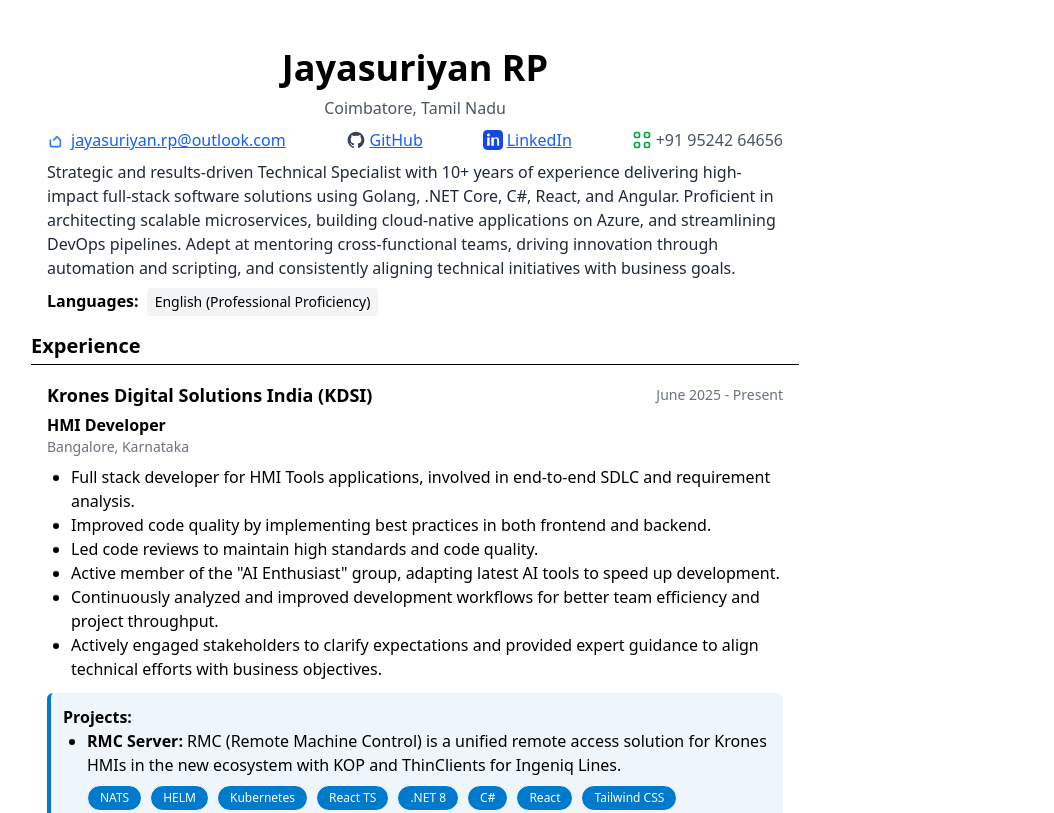
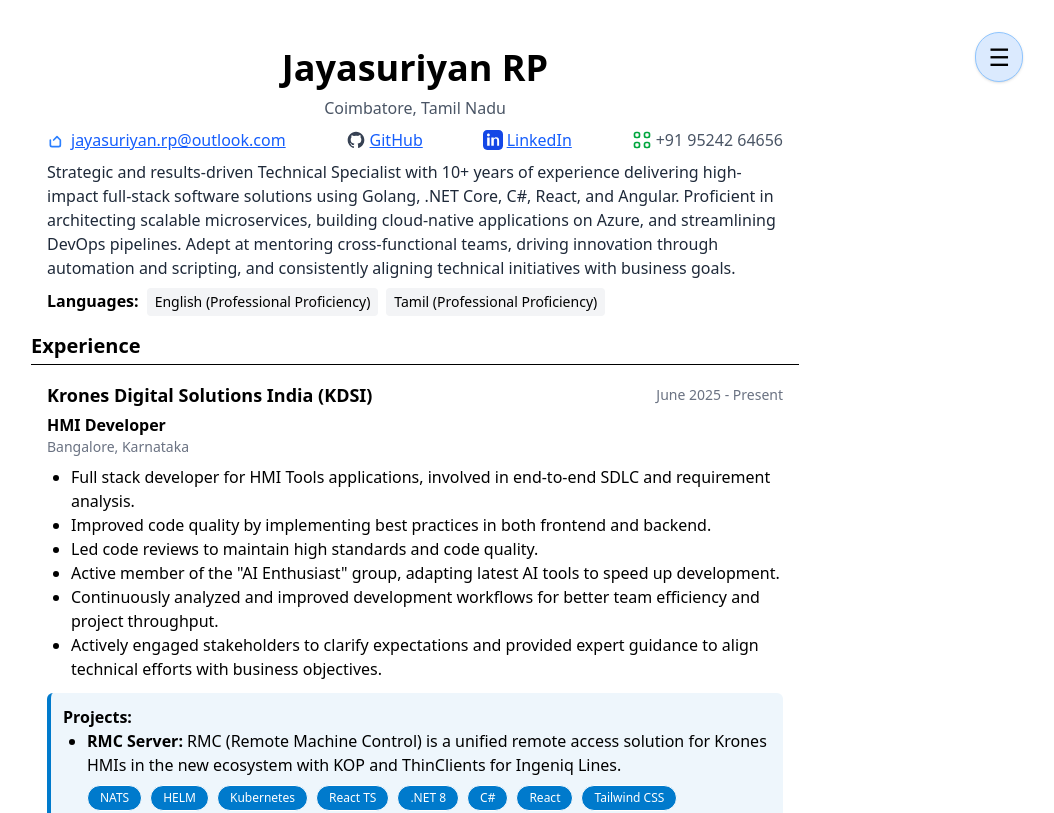
Before and after one commit to JayasuriyanRP/NewCV, a React (Vite) app: page / in a window 1280 px wide. Shown: the top 813 px of the page, without its empty margins (225-1279 px from the left). Built offline with nearby package versions, Linux system fonts and the light colour scheme.

Commit message:
feat: add PrintActionsBar component for enhanced resume interaction and update basics.json with Tamil language proficiency

```diff
--- a/public/basics.json
+++ b/public/basics.json
@@ -7,6 +7,7 @@
   "linkedin": "https://www.linkedin.com/in/jayasuriyan/",
   "summary": "Strategic and results-driven Technical Specialist with 10+ years of experience delivering high-impact full-stack software solutions using Golang, .NET Core, C#, React, and Angular. Proficient in architecting scalable microservices, building cloud-native applications on Azure, and streamlining DevOps pipelines. Adept at mentoring cross-functional teams, driving innovation through automation and scripting, and consistently aligning technical initiatives with business goals.",
   "languages": [
-    { "name": "English", "proficiency": "Professional Proficiency" }
+    { "name": "English", "proficiency": "Professional Proficiency" },
+    { "name": "Tamil", "proficiency": "Professional Proficiency" }
   ]
 }
--- a/src/App.tsx
+++ b/src/App.tsx
@@ -1,3 +1,4 @@
+import PrintActionsBar from "./components/PrintActionsBar";
 import Resume from "./components/Resume";
 
 // Replace with your actual resume.json URL
@@ -7,6 +8,7 @@
   return (
     <div className="min-h-screen bg-resume-bg text-resume-text font-sans flex flex-col items-center py-8">
       <div className="w-full max-w-3xl">
+        <PrintActionsBar />
         <Resume rootUrl={RESUME_ROOT_URL} />
       </div>
     </div>
--- /dev/null
+++ b/src/components/PrintActionsBar.tsx
@@ -0,0 +1,64 @@
+import { useRef, useState } from "react";
+
+function compressPDFviaCanvas() {
+  // Placeholder: PDF compression via Canvas requires a library (e.g., pdf-lib, pdf.js)
+  alert("PDF compression via Canvas is not implemented yet.");
+}
+
+export default function PrintActionsBar() {
+  const [collapsed, setCollapsed] = useState(true);
+  const pdfInputRef = useRef<HTMLInputElement>(null);
+
+  const toggleButtons = (e: React.MouseEvent) => {
+    e.stopPropagation();
+    setCollapsed((prev) => !prev);
+  };
+
+  return (
+    <div
+      className={`print-btn fixed top-4 right-4 z-50 bg-white p-4 transition-all print:hidden ${collapsed ? "collapsed" : ""} min-w-[56px] max-w-[90vw]`}
+      onClick={(e) => e.stopPropagation()}
+    >
+      <button
+        className="toggle-btn text-2xl px-3 py-2 rounded-full bg-blue-100 hover:bg-blue-200 border border-blue-300 shadow cursor-pointer block mx-auto"
+        onClick={toggleButtons}
+        aria-label="Toggle Actions"
+      >
+        ☰
+      </button>
+      {!collapsed && (
+        <div className="flex flex-col gap-3 mt-4">
+          <a
+            href="https://wa.me/919524264656"
+            target="_blank"
+            rel="noopener"
+            className="flex items-center gap-2 px-4 py-2 rounded-lg bg-green-100 hover:bg-green-200 text-green-900 font-medium border border-green-300 shadow cursor-default"
+          >
+            <span role="img" aria-label="WhatsApp">
+              💬
+            </span>{" "}
+            Message in WhatsApp
+          </a>
+          <button
+            className="flex items-center gap-2 px-4 py-2 rounded-lg bg-blue-100 hover:bg-blue-200 text-blue-900 font-medium border border-blue-300 shadow cursor-default"
+            onClick={() => window.open("coverletter.html", "_blank")}
+          >
+            📄 Open Cover Letter
+          </button>
+          <button
+            className="flex items-center gap-2 px-4 py-2 rounded-lg bg-purple-100 hover:bg-purple-200 text-purple-900 font-medium border border-purple-300 shadow cursor-default"
+            onClick={() => window.open("message.html", "_blank")}
+          >
+            📝 Message Template
+          </button>
+          <button
+            className="flex items-center gap-2 px-4 py-2 rounded-lg bg-yellow-100 hover:bg-yellow-200 text-yellow-900 font-medium border border-yellow-300 shadow cursor-default"
+            onClick={() => window.print()}
+          >
+            🖨️ Print Resume
+          </button>
+        </div>
+      )}
+    </div>
+  );
+}
```
